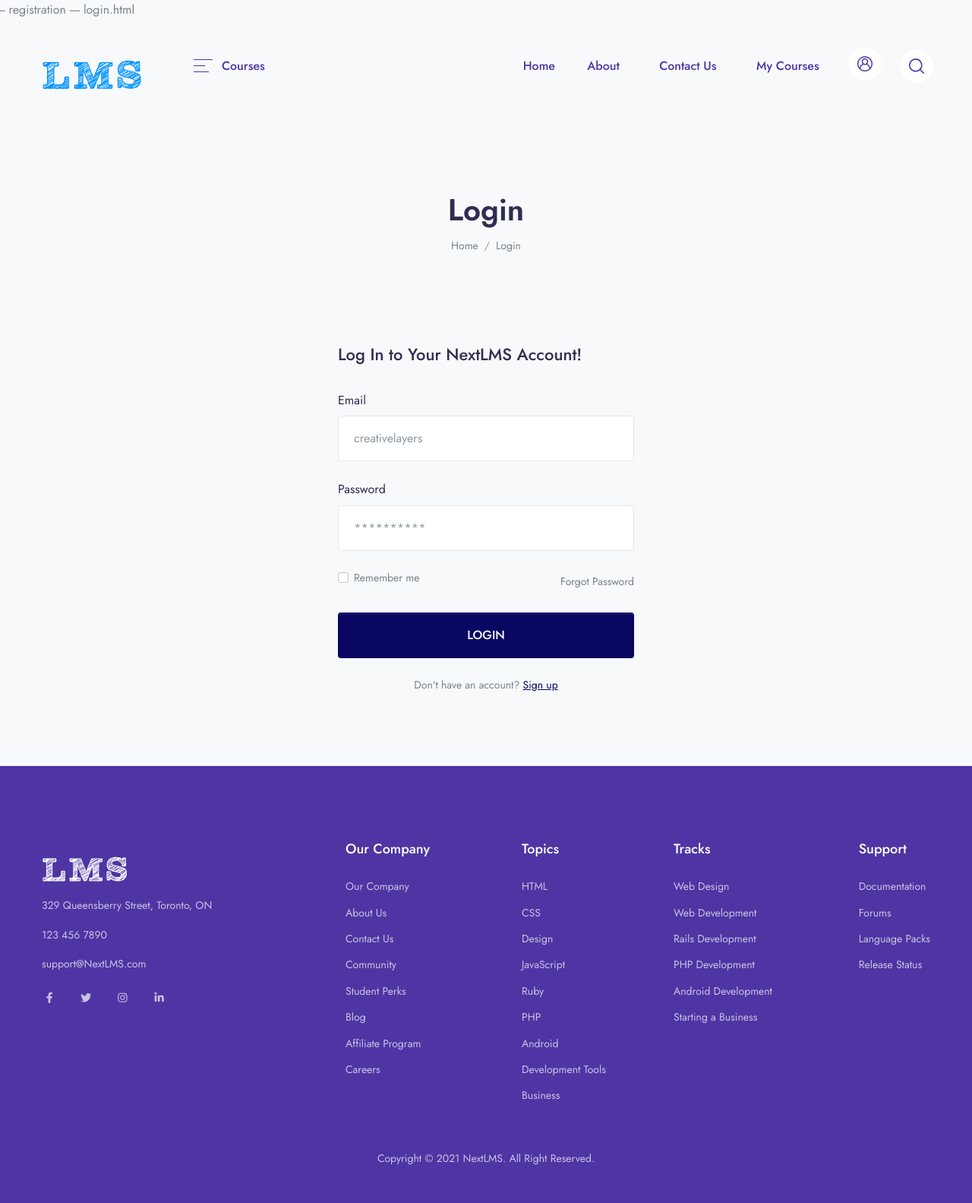
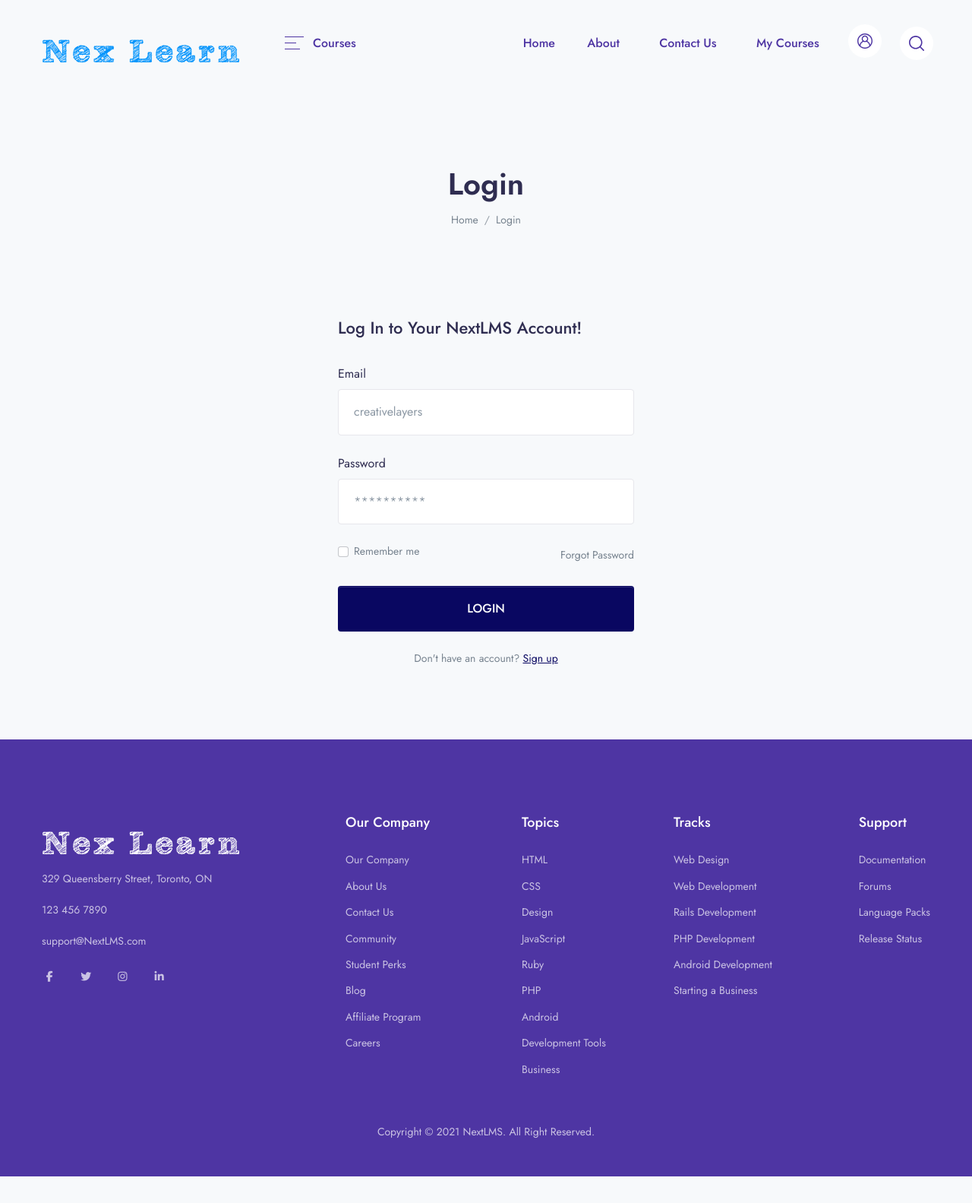
Before and after one commit to sarveshpatil1/LMS, a Django app: template templates/registration/login.html in a window 1280 px wide. Shown: the whole page at 76% size. After the commit the page ends 1548 px from the top, so only its background shows below. Run offline with Django 4.2, Linux system fonts and the light colour scheme; the template is opened without the code that fills it, so the values that code supplies are empty; some libraries are stand-ins or nearby versions.

Commit message:
changed logo

```diff
--- a/templates/registration/login.html
+++ b/templates/registration/login.html
@@ -1,6 +1,3 @@
--- registration
----- login.html
-
 {% extends 'base.html' %}
 {% block title %}Login{% endblock %}
 {% block content %}
--- a/templates/registration/register.html
+++ b/templates/registration/register.html
@@ -1,5 +1,3 @@
-// Frontend
--------------------
 {% extends 'base.html' %}
 {% block title %}Register{% endblock %}
 {% block content %}
```
Also changed, not shown: static/assets/img/logo-bkp.svg (added), static/assets/img/logo.svg.
